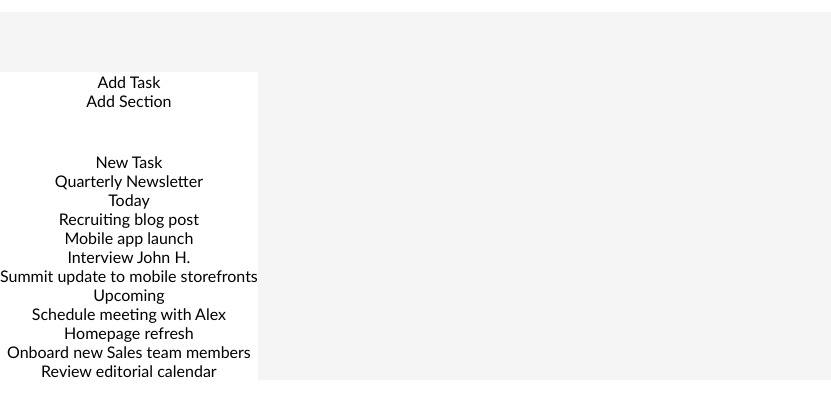
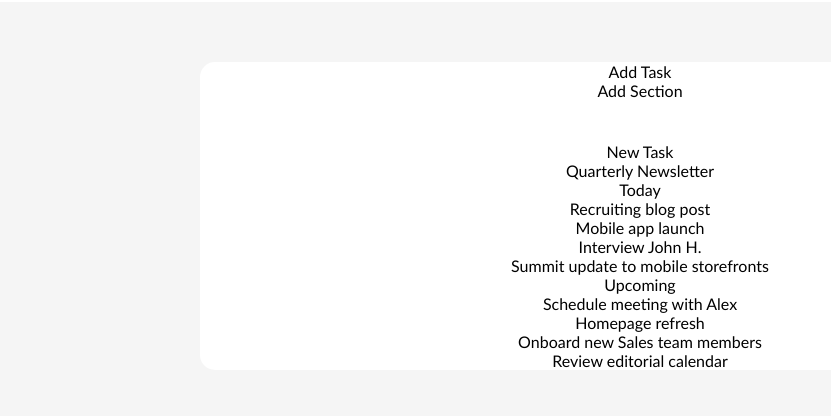
Before and after one commit to GlowingPiranha/html-css-toboolist, a plain HTML site: page index.html in a window 1280 px wide. Shown: the part 68-484 px from the top of the page, without its empty margins (0-831 px from the left). Drawn offline with Linux system fonts and the light colour scheme.

Commit message:
main-container

```diff
--- a/assets/css/style.css
+++ b/assets/css/style.css
@@ -8,6 +8,7 @@
 
 /* BODY */
 body {
+  background-color: whitesmoke;
   font-family: 'Trebuchet MS', 'Lucida Sans Unicode', 'Lucida Grande', 'Lucida Sans', Arial, sans-serif
 }
 
@@ -20,11 +21,16 @@ header {
   margin-bottom: 10px;
   height: 70px;
   padding-top: 10px;
-  margin-left: 20px;
+  padding-left: 20px;
   display: block;
 }
 
+li {
+  list-style: none;
+}
+
 main {
+  margin: 0 auto;
   background-color: whitesmoke;
   align-items: center;
 }
@@ -48,15 +54,16 @@ main {
 /* VARIE TASK */
 
 .blank {
-  height: 60px;
+  height: 50px;
 }
 
 .container-main {
+  position: relative;
   background-color: white;
-  max-width: 1200px;
+  margin: auto 200px;
   text-align: center;
-  display: inline-block;
-  border: 3px green;
+  display: block;
+  border-radius: 15px;
 
 }
 
@@ -64,6 +71,6 @@ main {
 
 .adding {
   height: 80px;
-  width: 100%;
-  align-items: center;
+  text-align: center;
+
 }
```
